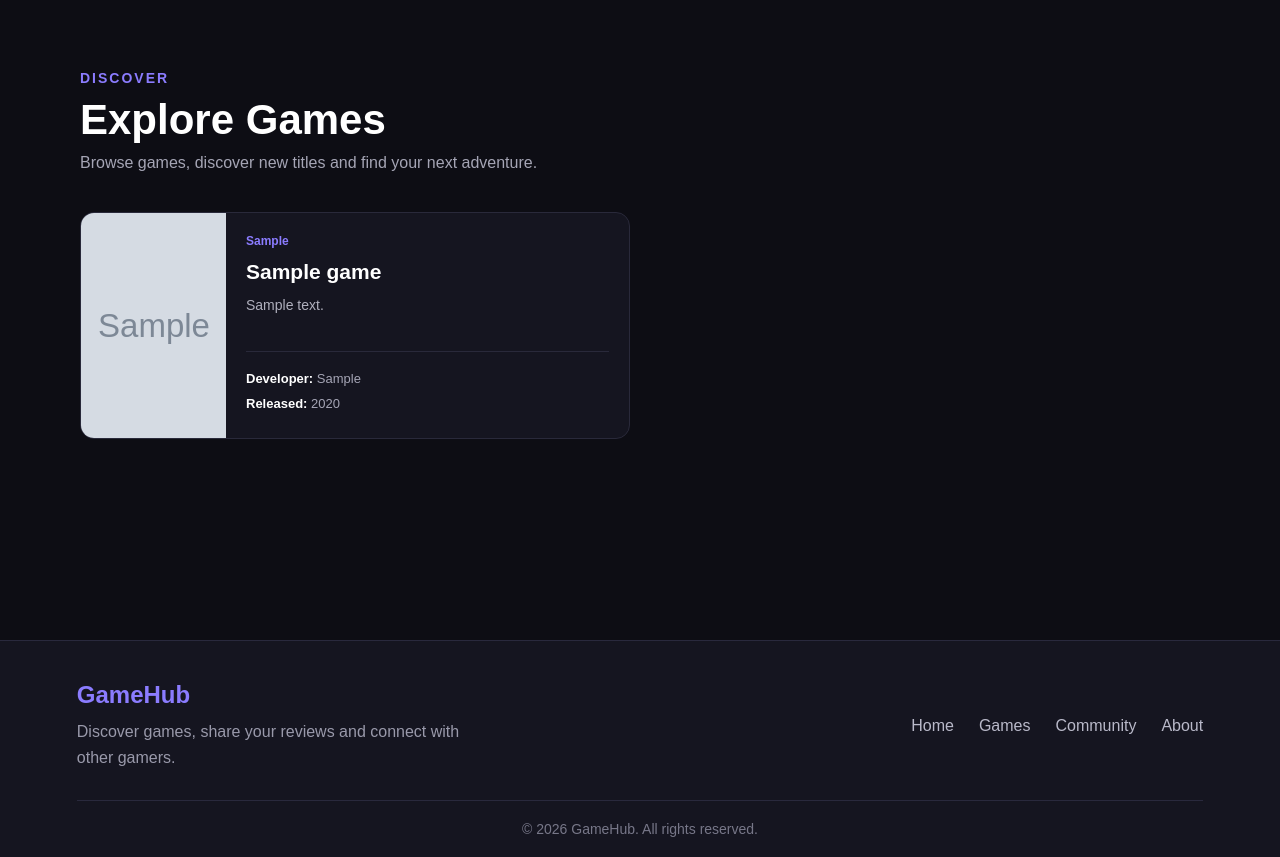
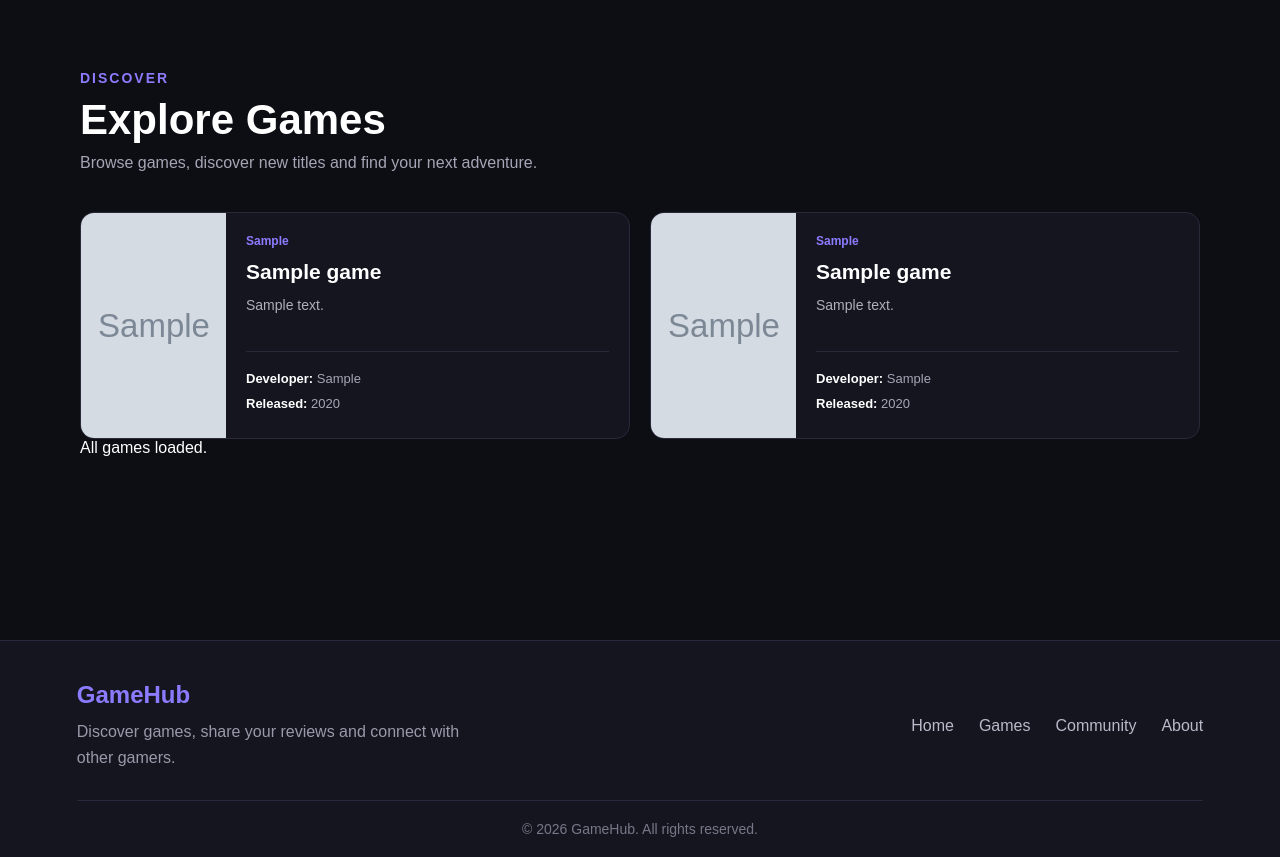
Before and after one commit to TheBalll/GameHubDiploma, a Django app: page /games/ in a window 1280 px wide. Shown: the part 72-929 px from the top of the page. Run offline with Django 5.2, Linux system fonts and the light colour scheme; tables that the repository leaves empty hold one stand-in row (values such as "Sample post"); grey boxes marked "Sample" are stand-in pictures.

Commit message:
Implement infinite scroll for games catalog

```diff
--- /dev/null
+++ b/games/static/games/js/infinite_scroll.js
@@ -0,0 +1,72 @@
+
+document.addEventListener("DOMContentLoaded", () => {
+    const grid = document.getElementById("games-grid");
+    const sentinel = document.getElementById("games-scroll-sentinel");
+    const status = document.getElementById("games-loading-status");
+
+    if (!grid || !sentinel || !status) {
+        return;
+    }
+
+    let nextPage = 2;
+    let isLoading = false;
+    let hasMore = true;
+
+    const observer = new IntersectionObserver(async (entries) => {
+        if (!entries[0].isIntersecting || isLoading || !hasMore) {
+            return;
+        }
+
+        isLoading = true;
+        status.textContent = "Loading more games...";
+
+        try {
+            const url = new URL(window.location.pathname, window.location.origin);
+            url.searchParams.set("page", nextPage);
+            url.searchParams.set("load_more", "1");
+
+            const response = await fetch(url, {
+                headers: {
+                    "X-Requested-With": "XMLHttpRequest"
+                }
+            });
+
+            if (!response.ok) {
+                throw new Error(`HTTP error: ${response.status}`);
+            }
+
+            const html = await response.text();
+            const template = document.createElement("template");
+            template.innerHTML = html.trim();
+
+            const newCards = template.content.querySelectorAll(".game-card");
+
+            if (newCards.length === 0) {
+                hasMore = false;
+                observer.disconnect();
+                status.textContent = "All games loaded.";
+                return;
+            }
+
+            grid.appendChild(template.content);
+            nextPage += 1;
+
+            if (newCards.length < 20) {
+                hasMore = false;
+                observer.disconnect();
+                status.textContent = "All games loaded.";
+            } else {
+                status.textContent = "";
+            }
+        } catch (error) {
+            console.error("Infinite Scroll error:", error);
+            status.textContent = "Could not load more games.";
+        } finally {
+            isLoading = false;
+        }
+    }, {
+        rootMargin: "300px"
+    });
+
+    observer.observe(sentinel);
+});
--- /dev/null
+++ b/games/templates/games/_game_card.html
@@ -0,0 +1,42 @@
+
+<a
+    href="{% url 'game_detail' game.id %}"
+    class="game-card"
+    data-title="{{ game.title|lower }}"
+>
+    <div class="game-card-image">
+        {% if game.background_image %}
+            <img
+                src="{{ game.background_image }}"
+                alt="{{ game.title }}"
+                loading="lazy"
+            >
+        {% else %}
+            <div class="game-image-placeholder">
+                <span>No image available</span>
+            </div>
+        {% endif %}
+    </div>
+
+    <div class="game-card-content">
+        <span class="game-genre">{{ game.genre }}</span>
+
+        <h2>{{ game.title }}</h2>
+
+        <p class="game-description">
+            {{ game.description|truncatechars:140 }}
+        </p>
+
+        <div class="game-info">
+            <p>
+                <strong>Developer:</strong>
+                {{ game.developer }}
+            </p>
+
+            <p>
+                <strong>Released:</strong>
+                {{ game.release_year }}
+            </p>
+        </div>
+    </div>
+</a>
--- /dev/null
+++ b/games/templates/games/_game_cards.html
@@ -0,0 +1,4 @@
+
+{% for game in games %}
+    {% include 'games/_game_card.html' %}
+{% endfor %}
--- a/games/templates/games/games_list.html
+++ b/games/templates/games/games_list.html
@@ -1,5 +1,6 @@
 
 {% extends 'games/base.html' %}
+{% load static %}
 
 {% block title %}Games | GameHub{% endblock %}
 
@@ -13,55 +14,11 @@
         <p>Browse games, discover new titles and find your next adventure.</p>
     </div>
 
-    <div class="games-grid">
+    <div class="games-grid" id="games-grid">
 
         {% for game in games %}
 
-        <a
-            href="{% url 'game_detail' game.id %}"
-            class="game-card"
-            data-title="{{ game.title|lower }}"
-        >
-
-            <div class="game-card-image">
-                {% if game.background_image %}
-                    <img
-                        src="{{ game.background_image }}"
-                        alt="{{ game.title }}"
-                        loading="lazy"
-                    >
-                {% else %}
-                    <div class="game-image-placeholder">
-                        <span>No image available</span>
-                    </div>
-                {% endif %}
-            </div>
-
-            <div class="game-card-content">
-
-                <span class="game-genre">{{ game.genre }}</span>
-
-                <h2>{{ game.title }}</h2>
-
-                <p class="game-description">
-                    {{ game.description|truncatechars:140 }}
-                </p>
-
-                <div class="game-info">
-                    <p>
-                        <strong>Developer:</strong>
-                        {{ game.developer }}
-                    </p>
-
-                    <p>
-                        <strong>Released:</strong>
-                        {{ game.release_year }}
-                    </p>
-                </div>
-
-            </div>
-
-        </a>
+            {% include 'games/_game_card.html' %}
 
         {% empty %}
 
@@ -71,6 +28,11 @@
 
     </div>
 
+  <div id="games-scroll-sentinel"></div>
+  <p id="games-loading-status" aria-live="polite"></p>
+
 </section>
 
+<script src="{% static 'games/js/infinite_scroll.js' %}" defer></script>
+
 {% endblock %}
--- a/games/views.py
+++ b/games/views.py
@@ -13,17 +13,39 @@ from django.views.decorators.http import require_GET, require_POST
 
 from .models import Game, Review, LibraryEntry, UserProfile
 from .forms import ReviewForm, LibraryEntryForm, UserProfileForm, UserEditForm
+from django.core.paginator import Paginator
 
 def home(request):
     return render(request, 'games/home.html')
 
 
+
 def games_list(request):
-    games = Game.objects.all()
+    games = Game.objects.order_by("id")
 
-    return render(request, 'games/games_list.html', {
-        'games': games
-    })
+    paginator = Paginator(games, 20)
+
+    page_number = request.GET.get("page", 1)
+    page_obj = paginator.get_page(page_number)
+
+    context = {
+        "games": page_obj,
+        "page_obj": page_obj,
+    }
+
+    if request.GET.get("load_more") == "1":
+        return render(
+            request,
+            "games/_game_cards.html",
+            context
+        )
+
+    return render(
+        request,
+        "games/games_list.html",
+        context
+    )
+
 
 def game_detail(request, game_id):
     game = get_object_or_404(Game, id=game_id)
```
